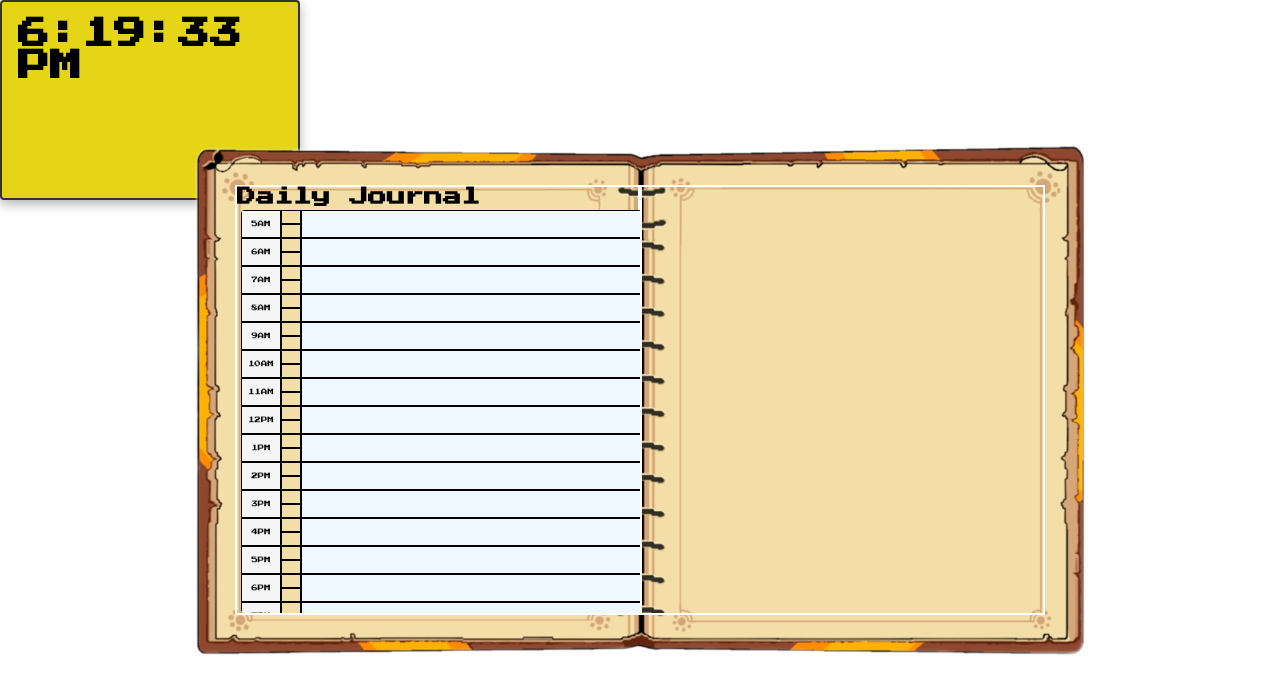
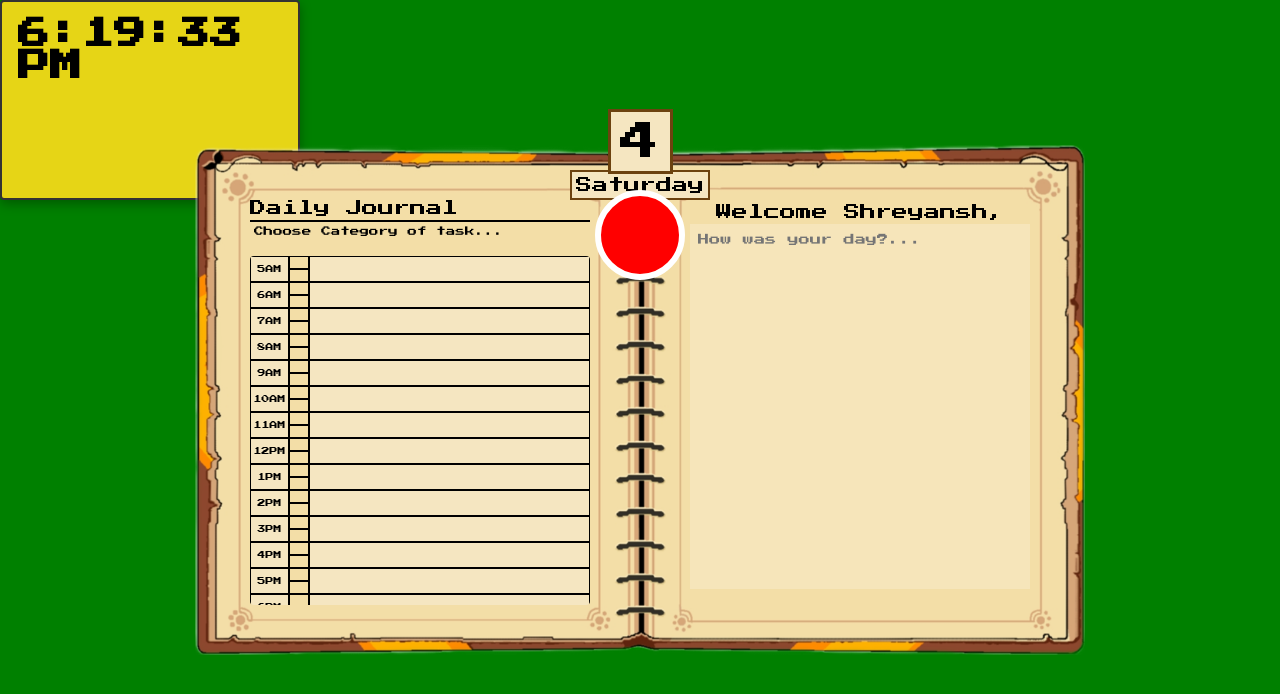
Before and after one commit to 5HrEya95H/Prodo-alpha, a React (Vite) app: page / in a window 1280 px wide. Shown: the top 694 px of the page. Built offline with nearby package versions, Linux system fonts and the light colour scheme.

Commit message:
finished both halves and  added Date and Day on top

```diff
--- a/src/components/Journal.jsx
+++ b/src/components/Journal.jsx
@@ -45,11 +45,20 @@ const Journal = () => {
 
   return (
     <div className='JournalCont'>
+            <div className='BoxHead'>
+                <div className='BoxDate'><span>4</span></div>
+                <div className='BoxDay'><span>Saturday</span></div>
+            </div>
+
             <div className='left'>
                 <div className='JournalHead'>
-                    <h3>Daily Journal</h3>
+                    Daily Journal
                 </div>
-                {/* <div className='leftHead'></div> */}
+                <div className='leftHead'>
+                    <div className='chipsHead'>
+                        Choose Category of task...
+                    </div>
+                </div>
                 <div className={`trackerContainer ${isDragging ? "no-select" : ""}`}>
                     {Array.from({ length: 24 }, (_, i) => (5 + i) % 24).map((h, i) => {
                         const hour12 = h % 12 === 0 ? 12 : h % 12;
@@ -57,6 +66,7 @@ const Journal = () => {
 
                         return (
                         <div key={i} className='tracker'>
+
                             <div className='timeSluts'>
                                 {hour12}{period}
                             </div>
@@ -83,6 +93,7 @@ const Journal = () => {
                             <div className='timeNotes'>
                                 <textarea className="timeNote" />
                             </div>
+
                         </div>
                         );
                     })}
@@ -90,9 +101,11 @@ const Journal = () => {
             </div>
 
             <div className='right'>
-                <div className='rightHead'></div>
-                <textarea className='JournalText'></textarea>
+                <div className='rightHead'>Welcome Shreyansh,</div>
+                <textarea className='JournalText' placeholder='How was your day?...'></textarea>
             </div>
+
+            <div className='BoxBadge'></div>
     </div>
   )
 }
--- a/src/components/JournalDesign.css
+++ b/src/components/JournalDesign.css
@@ -6,14 +6,16 @@
 
 .left{
     width: 50%;
-    border: 2px solid white;
+    border: 2px solid rgba(255, 255, 255, 0);
     display: flex;
     flex-direction: column;
     gap: 4px;
+    padding: 8px;
 }
 .right{
+    padding: 8px;
     width: 50%;
-    border: 2px solid white;
+    border: 2px solid rgba(255, 255, 255, 0);
 }
 .JournalCont{
     /*for bg image*/
@@ -30,12 +32,11 @@
     background-image: url("../images/Box.png");
     background-size: cover;
     background-repeat: none;
-    min-width: 890px;
+    width: 890px;
     height: 510px;
-    padding: 40px;
+    padding: 45px;
+    padding-bottom: 40px;
     position: absolute;
-
-    aspect-ratio: 3/2;
 
     top: 50%;
     left: 50%;
@@ -43,6 +44,7 @@
 
     display: flex;
     justify-content: space-around;
+    gap: 80px;
 }
 @media(max-width: 500px){
     .JournalBox{
@@ -52,18 +54,14 @@
 .JournalHead{
     margin: 4px;
     grid-column: 1/-1;
+    width: 100%;
+    text-decoration: underline;
+    font-size: 3em;
 }
 
-.JournalText{
-    width: 100%;
-    height: 100%;
-    font-family: 'Gill Sans', 'Gill Sans MT', Calibri, 'Trebuchet MS', sans-serif;
-    font-size: medium;
-}
+
 .trackerContainer{
     width: 100%;
-    margin-left: 4px;
-    margin-right: 4px;
     border-radius: 4px;
     overflow-y: scroll;
 }
@@ -71,11 +69,11 @@
     display: flex;
 }
 .timeSluts, .timeNotes{
-    background-color: rgb(245, 245, 245);
     border: 1px solid black;
+    background-color: #f5e6c1;
 }
 .timeSluts{
-    font-size: 0.4em;
+    font-size: 0.5em;
     text-align: center;
     display: flex;
     justify-content: center;
@@ -100,7 +98,71 @@
     width: 85%;
 }
 .timeNote{
+    padding-top: 4px;
+    padding-left: 8px;
+    font-size: 0.6em;
     resize: none;
     width: 100%;
-    background-color: aliceblue;
 }
+
+.leftHead{
+    border-top: 2px solid black;
+    padding: 4px;
+    height: 50px;
+    width: 100%;
+}
+.chipsHead{
+    font-size: 0.6em;
+}
+
+.rightHead{
+    font-size: 1em;
+    text-align: center;
+    margin: 4px;
+}
+.JournalText{
+    background-color: #ffffff36;
+    width: 100%;
+    height: 90%;
+    font-size: 0.7em;
+    padding: 8px;
+    line-height: 15px;
+}
+
+.BoxHead{
+    position: absolute;
+    top: -40px;
+    display: flex;
+    flex-direction: column;
+    justify-content: center;
+    align-items: center;
+}
+.BoxDate{
+    height: 65px;
+    width: 65px;
+    background-color: #f5e6c1;
+    border: 3px solid rgb(108, 66, 15);
+    display: flex;
+    justify-content: center;
+    align-items: center;
+    font-size: 40px;
+    position: relative;
+    top: 4px;
+}
+.BoxDay{
+    height: 30px;
+    width: 140px;
+    background-color: #f5e6c1;
+    border: 2px solid rgb(108, 66, 15);
+    display: flex;
+    align-items: center;
+    justify-content: center;
+}
+.BoxBadge{
+    position: absolute;
+    height: 90px;
+    width: 90px;
+    background-color: red;
+    border: 6px solid white;
+    border-radius: 50%;
+}
--- a/src/index.css
+++ b/src/index.css
@@ -23,9 +23,10 @@
   align-items: center; */
   width: 100vw;
   height: 100vh;
-  overflow:visible;
+  overflow:scroll;
 
   min-width: 600px;
+  background-color: green;
 }
 
 
@@ -96,7 +97,7 @@
   position: absolute;
 }
 textarea {
-  resize: none;       /* disable manual resize */
+  resize: none;
   outline: none;
   border: none;
   background: transparent;
```
